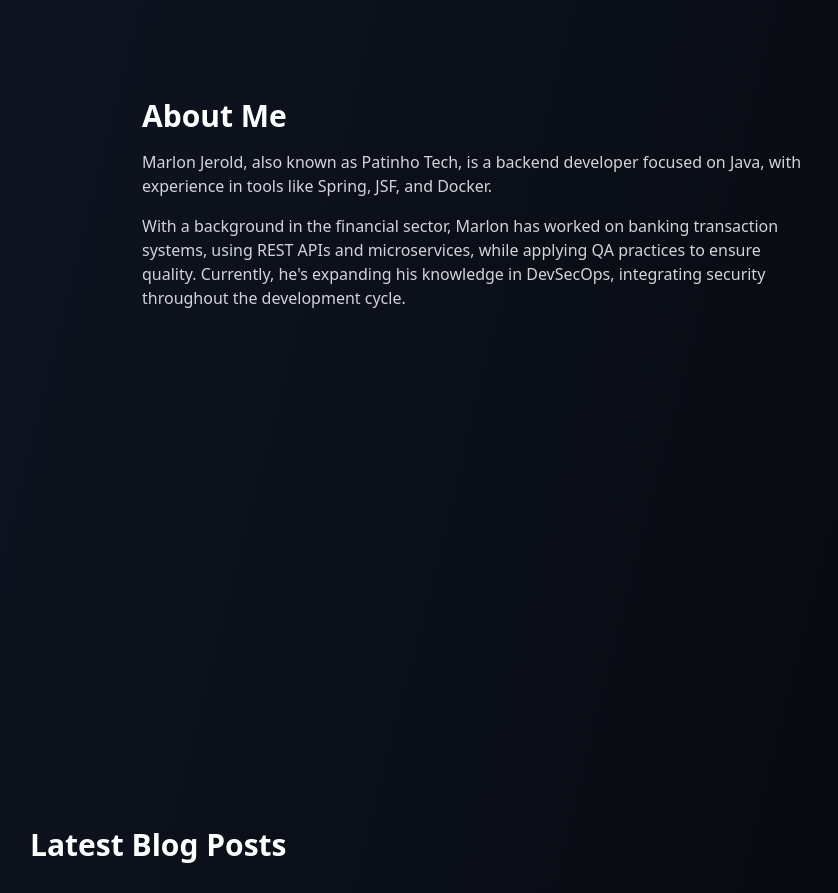
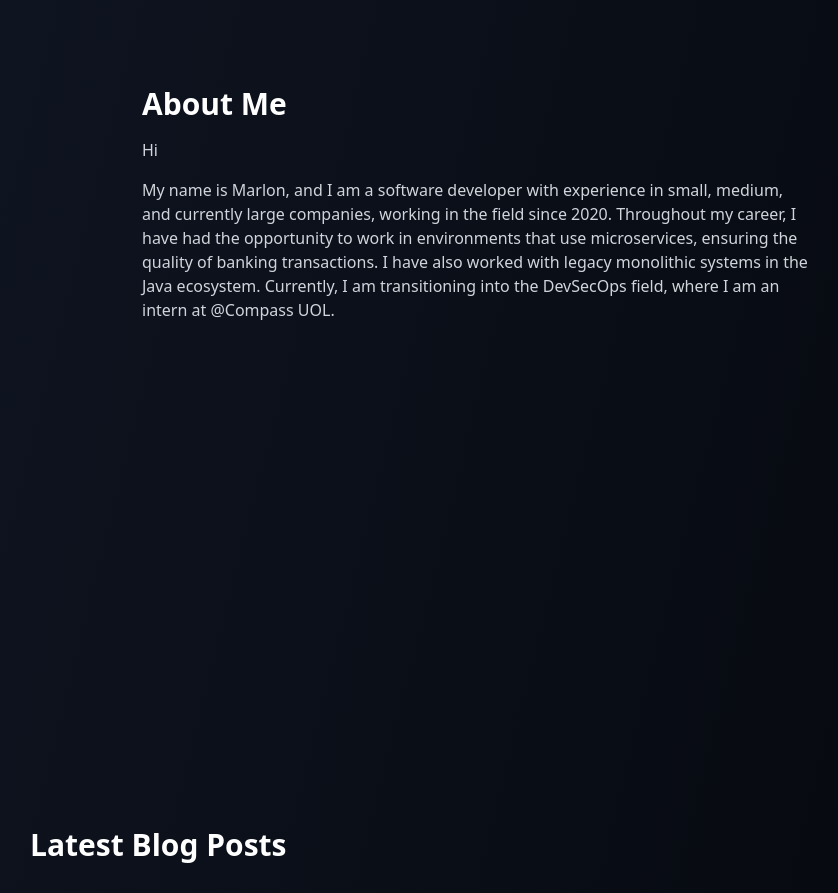
Before and after one commit to MarlonJerold/meusite, a Next.js app: page / in a window 1280 px wide. Shown: the part 1060-1953 px from the top of the page, without its empty margins (162-1000 px from the left). Built offline with nearby package versions, Linux system fonts and the light colour scheme.

Commit message:
brotaere

```diff
--- a/components/developer-site.tsx
+++ b/components/developer-site.tsx
@@ -165,13 +165,10 @@ export function DeveloperSiteComponent() {
               >
                 <h3 className="text-2xl md:text-3xl font-bold mb-4">About Me</h3>
                 <p className="text-gray-300">
-                  Marlon Jerold, also known as Patinho Tech, is a backend developer focused on Java, with experience in
-                  tools like Spring, JSF, and Docker.
+                  Hi
                 </p>
                 <p className="text-gray-300">
-                  With a background in the financial sector, Marlon has worked on banking transaction systems, using REST
-                  APIs and microservices, while applying QA practices to ensure quality. Currently, he&apos;s expanding
-                  his knowledge in DevSecOps, integrating security throughout the development cycle.
+                  My name is Marlon, and I am a software developer with experience in small, medium, and currently large companies, working in the field since 2020. Throughout my career, I have had the opportunity to work in environments that use microservices, ensuring the quality of banking transactions. I have also worked with legacy monolithic systems in the Java ecosystem. Currently, I am transitioning into the DevSecOps field, where I am an intern at @Compass UOL.
                 </p>
               </div>
             </div>
```
